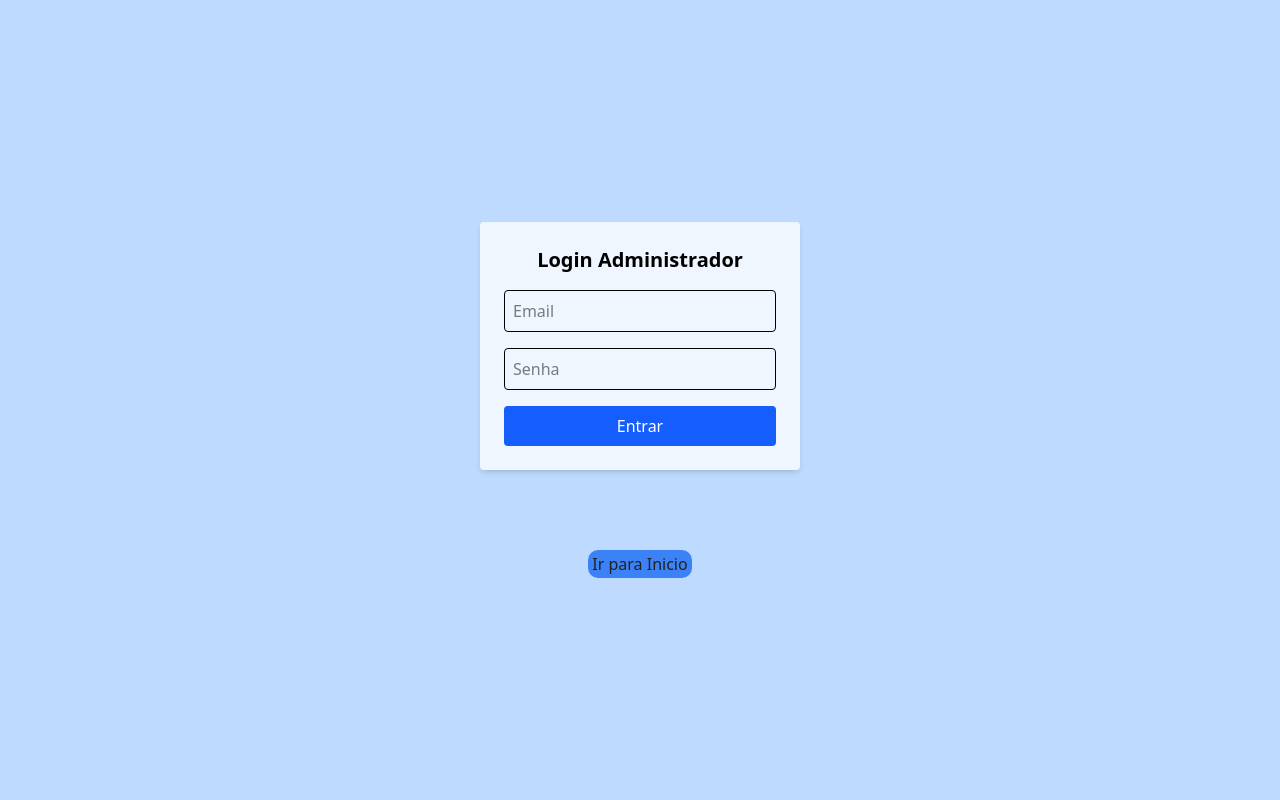
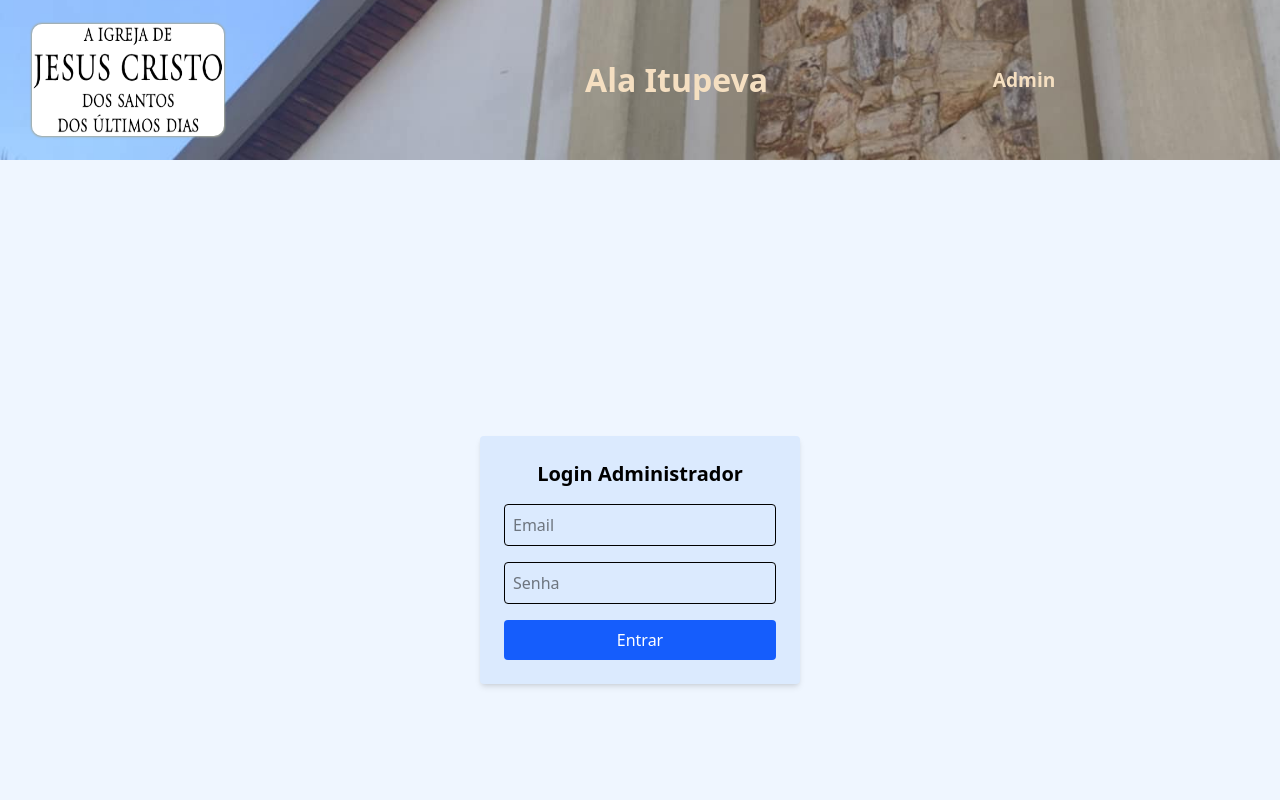
Before and after one commit to elguille36/App-Agendamentos, a React (Vite) app: page /admpage in a window 1280 px wide. Shown: the top 800 px of the page. Built offline with nearby package versions, Linux system fonts and the light colour scheme; no server answers.

Commit message:
mudanças no layout cadastroagendamento, administrador

```diff
--- a/src/componentes/admagendamento.jsx
+++ b/src/componentes/admagendamento.jsx
@@ -1,6 +1,7 @@
 import { useEffect, useState } from 'react';
 import { getAgendamentos, deleteAgendamento } from '@/api/agendamentos';
 import { Trash2 } from 'lucide-react';
+import Footer from './footer';
 
 export default function AdminAgendamentos() {
   const [agendamentos, setAgendamentos] = useState([]);
@@ -41,6 +42,7 @@ export default function AdminAgendamentos() {
   if (erro) return <p className="text-red-500">{erro}</p>;
 
   return (
+    <>
     <div className="p-3 max-w-3x1 mx-auto">
       <h2 className="text-lg sm:text-2xl font-bold mb-4 text-center">Tipos de Agendamentos:</h2>
       <div className="overflow-x-auto">
@@ -89,5 +91,7 @@ export default function AdminAgendamentos() {
       </table>
       </div>
     </div>
+    <Footer/>
+    </>
   );
 }
--- a/src/componentes/admipage.jsx
+++ b/src/componentes/admipage.jsx
@@ -1,13 +1,16 @@
 import { useState } from 'react';
 import AdmAgendamentos from './admagendamento';
 import { useNavigate } from 'react-router-dom';
-import { Link } from 'react-router-dom';
-import App from '../App';
+// import { Link } from 'react-router-dom';
+// import App from '../App';
 import {LogOut} from 'lucide-react';
+import Cabezalho from './header'
+import Footer from './footer';
 
 export default function AdminPage() {
   const [logado, setLogado] = useState(false);
   const [credenciais, setCredenciais] = useState({ email: '', senha: '' });
+  const [mensagem, setMensagem] = useState('');
 
 
   const handleLogin = (e) => {
@@ -15,8 +18,11 @@ export default function AdminPage() {
     // Simulação de login simples
     if (credenciais.email === 'admin@admin.com' && credenciais.senha === 'bispadoItupeva') {
       setLogado(true);
+      setMensagem('Bem-vindo Administrador');
+      setTimeout(() => setMensagem(''), 3000);
     } else {
-      alert('Credenciais inválidas');
+       setMensagem('❌ Email ou Senha Invalida');
+      setTimeout(() => setMensagem(''), 3000);
     }
   };
 
@@ -31,8 +37,17 @@ export default function AdminPage() {
   if (!logado) {
     return (
         <>
-      <div className="flex flex-col items-center justify-center h-screen bg-blue-200">
-        <form onSubmit={handleLogin} className="bg-blue-50 p-6 rounded shadow-md w-80 outline-0">
+           {mensagem && (
+            <div className="absolute top-10 sm:text-lg left-35 p-3 rounded bg-gray-300 text-red-800 shadow">
+            {mensagem}
+            </div>
+            )}
+      <Cabezalho/>
+      <div className="flex flex-col items-center justify-center h-screen bg-blue-50">
+        <div className='flex justify-start w-full'>
+        {/* <Link className='link-home-Cadastro' to='/' element={<App/>}>Ir para Inicio</Link>  */}
+        </div>
+        <form onSubmit={handleLogin} className="bg-blue-100 p-6 rounded shadow-md w-80 outline-0">
           <h2 className="text-xl font-bold mb-4 text-center">Login Administrador</h2>
 
           <input
@@ -56,14 +71,15 @@ export default function AdminPage() {
             Entrar
           </button>
         </form>
-         <Link className='link-home-Cadastro' to='/' element={<App/>}>Ir para Inicio</Link>
       </div>
+      <Footer/>
       </>
     );
   }
 
   return (
-    <div className="p-1 overflow-x-auto">
+
+    <div className=" overflow-x-auto">
       <div className="w-full flex justify-between items-center mb-4 bg-gray-50 p-1">
         <h2 className="text-2xl font-bold">Painel do Administrador</h2>
         <button
--- a/src/componentes/cadastroagendamento.jsx
+++ b/src/componentes/cadastroagendamento.jsx
@@ -1,8 +1,8 @@
 import { useState } from 'react';
-// import Comunicado from './informacao';
-import { Link } from 'react-router-dom';
-import App from '../App';
+// import { Link } from 'react-router-dom';
+// import App from '../App';
 import Footer from './footer';
+import Cabezalho from './header'
 import { criarAgendamento } from '@/api/agendamentos';
 
 export default function AgendamentoForm() {
@@ -36,8 +36,9 @@ const handleSubmit = async (e) => {
 
   return (
     <>
+    <Cabezalho/>
     <div className='box-cadastro'>
-    <Link className='link-home' to='/' element={<App/>}>Ir para Inicio</Link>
+    {/* <Link className='link-home' to='/' element={<App/>}>Ir para Inicio</Link> */}
     <div className="box-cadastro-content">
         {mensagem && (
     <div
@@ -86,11 +87,11 @@ const handleSubmit = async (e) => {
         required
       >
         <option value="">Tipo de Agendamentos</option>
-        <option value="Entv. 1ra Recomendação">Entv.1ra Recomendação</option>
-        <option value="Entv. Acerto Anual Dizimo">Entv.Acerto Anual Dizimo</option>
-        <option value="Entv. Renovação da Recomendação">Entv.Renovação da Recomendação</option>
-        <option value="Entv Benção Patriarcal">Entv.Benção Patriarcal</option>
-        <option value="Entv.Assunto Sigiloso">Entv.Assunto Sigiloso</option>
+        <option value="Entrevista 1ra Recomendação">Entrevista 1ra Recomendação</option>
+        <option value="Entrevista Acerto Anual Dizimo">Entrevista Acerto Anual Dizimo</option>
+        <option value="Entrevista Renovação da Recomendação">Entrevista Renovação da Recomendação</option>
+        <option value="Entrevista Benção Patriarcal">Entrevista Benção Patriarcal</option>
+        <option value="Entrevista Assunto Sigiloso">Entrevista Assunto Sigiloso</option>
         <option value="Assunto da Familia">Assunto da Familia</option>
         <option value="Assunto Ministração Elderes">Assunto Ministração Elderes</option>
         <option value="Assunto Ministração Soc.soc">Assunto Ministração Soc.soc </option>
--- a/src/componentes/header.jsx
+++ b/src/componentes/header.jsx
@@ -1,6 +1,7 @@
 import '../style/header.css'
 import { Link } from 'react-router-dom';
 import AdminPage from './admipage';
+import App from '../App';
 
 function cabezalho(){
 
@@ -8,7 +9,8 @@ return(
 <>
 <header className='cabezalho'>
     <span className='span-logo-title'>
-    <img className='logo'src='/img/nome da igreja.png' width={100}></img>
+    <Link className='link-logo' to='/' element={<App/>}>
+    <img className='logo'src='/img/nome da igreja.png' width={100}></img></Link>
     <h1 className='title'><strong>Ala Itupeva</strong></h1>
     </span>
   <span className='administrador'><Link className='link-adm' to='/admpage' element ={<AdminPage/>}>Admin</Link></span>
--- a/src/style/header.css
+++ b/src/style/header.css
@@ -31,7 +31,7 @@
 
 .link-home-Cadastro{
 
-    margin:5rem 0 0 0;
+   margin: 0 0 5rem 1rem;
     color:rgb(34, 33, 31);
     font-Weight:500;
     background-color: #3B82F6;
@@ -55,6 +55,11 @@
     background-image: url(/img/ala-itupeva.png);
     background-position: center;
     background-size: cover;
+}
+
+.link-logo{
+
+    width: 40%;
 }
 
 .administrador{
@@ -230,7 +235,6 @@
 
     .logo{
 
-        width: 31%;
         height: auto;
         margin-left: 1rem;
     }
@@ -262,7 +266,7 @@
 
 .box-cadastro-content{
 
-     padding: 2rem 1rem;
+     padding: 2em 2rem;
 }
 
 .footer{
```
